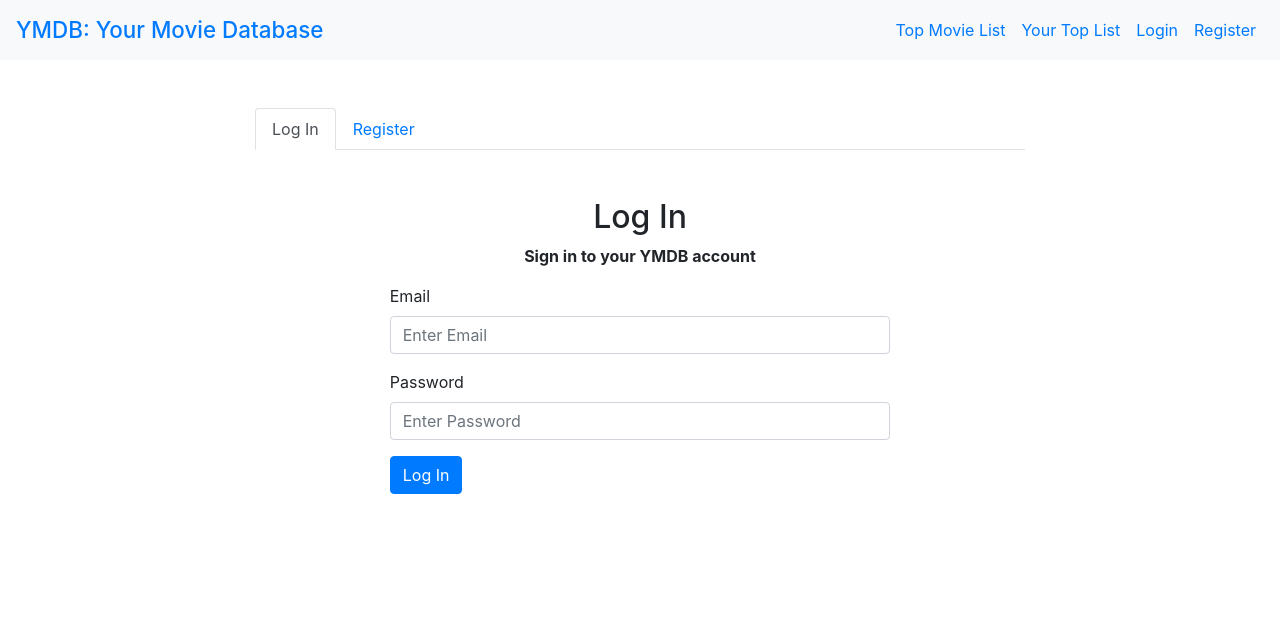
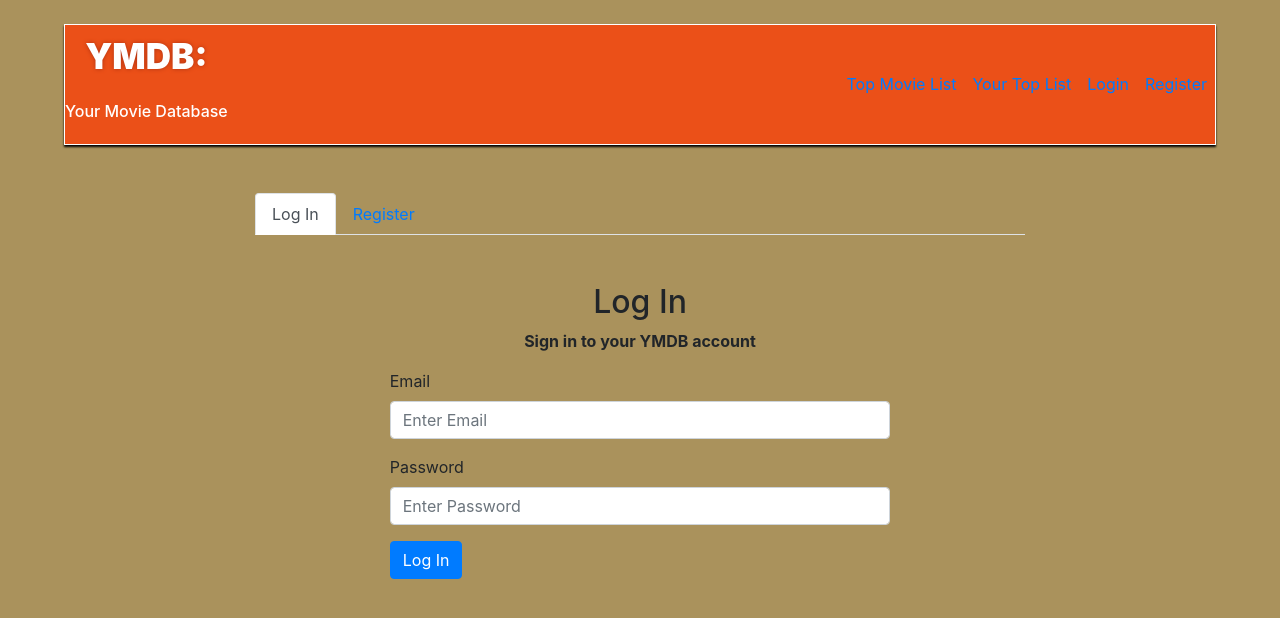
Before and after one commit to SeanPhilippi/your-movie-database, a React (Create React App) app: page / in a window 1280 px wide. Shown: the top 618 px of the page. Built offline with nearby package versions, Linux system fonts and the light colour scheme.

Commit message:
home styling started

```diff
--- a/src/App.js
+++ b/src/App.js
@@ -21,9 +21,7 @@ class App extends PureComponent {
     return (
       <div>
         <Switch>
-          <Route exact path="/"
-          // component={Home}
-          />
+          <Route exact path="/" component={Home}/>
           <Route exact path="/top-movies" component={TopMovieList}/>
           <Route exact path="/profile" component={Profile} />
           <Route path="/movie" component={MoviePage} />
--- a/src/components/Home/Home.css
+++ b/src/components/Home/Home.css
@@ -1,6 +1,22 @@
-.home-container {
+body {
+  background-color: #AA925C;
+}
+
+.container {
   margin: auto;
-  display: block;
+  background-color: #E6D8B6;
+  border: 1px solid black;
+  flex: 1;
+  align-items: center;
+  justify-content: center;
+}
+
+.inner-container {
+  width: 80%;
+  height: 60rem;
+  flex: 1;
+  flex-direction: column;
+  justify-content: space-between;
 }
 
 .home {
--- a/src/components/Home/Home.js
+++ b/src/components/Home/Home.js
@@ -16,37 +16,10 @@ class Home extends React.PureComponent {
 
   render() {
     return (
-      <Container style={{ border: '1px solid black', flex: 1, alignItems: 'center', justifyContent: 'center' }}>
-        {/* <Row>
-          <Col>
-            Your Movie Database
-          </Col>
-          <Row style={{flex: 1, flexDirection: 'row', border: '1px red solid'}}>
-            <Col xs="6" md="4">
-              Home
-            </Col>
-            <Col xs="6">
-              Top Movie List
-            </Col>
-            <Col xs="6" md="4">
-              Your Top List
-            </Col>
-            <Col xs="6" md="4">
-              Users Index
-            </Col>
-            <Col xs="6" md="4">
-              All The Movies
-            </Col>
-          </Row>
-        </Row> */}
-
-        <Col style={{width: '80%', height: '60rem', flex: 1, flexDirection: 'column', justifyContent: 'space-between', border: 'solid 1px black'}}>
-          <Row>
-            <HomeCard title='YMDB Top Movies' description=''/>
-          </Row>
-          <Row>
-            <HomeCard title='Most Visited Lists' description=''/>
-          </Row>
+      <Container className="container d-flex justify-content-center">
+        <Col className="inner-container d-flex justify-content-center">
+          <HomeCard title='YMDB Top Movies' description=''/>
+          <HomeCard title='Most Visited Lists' description=''/>
         </Col>
       </Container>
     )
--- a/src/components/HomeCard/HomeCard.css
+++ b/src/components/HomeCard/HomeCard.css
@@ -1,11 +1,13 @@
 .card {
-
+  background-color: #DCCBA1;
 }
 
 .cardTitle {
-
+  background-color: #B20F07;
+  color: white;
 }
 
 .cardText {
-
+  color: black;
+  border-color: #DECDA4;
 }
--- a/src/components/HomeCard/HomeCard.js
+++ b/src/components/HomeCard/HomeCard.js
@@ -18,11 +18,16 @@ const HomeCard = (props) => {
   // }
 
   return (
-    <Card className="card">
+    <Card className="card my-2">
       {/* {cardImg} */}
-      <CardBody>
-        <CardTitle className="cardTitle">{title}</CardTitle>
-        <CardText className="cardText">{description}</CardText>
+      <CardBody className="p-0">
+        <CardTitle className="cardTitle pt-2 pl-4 p-1">
+          {title}
+        </CardTitle>
+        <CardText className="cardText p-4">
+          {description}
+          Lorem ipsum dolor sit, amet consectetur adipisicing elit. Nostrum quisquam alias quam?
+        </CardText>
       </CardBody>
     </Card>
   );
--- a/src/components/TopNav/TopNav.css
+++ b/src/components/TopNav/TopNav.css
@@ -1,18 +1,43 @@
-.logo {
-  height: 100px;
+.brand {
+  font-size: 1.4rem;
+  text-decoration: none;
+  font-weight: 500;
+}
+
+.navbar {
+  margin: 0 4rem;
+  border: white solid 1px;
+  box-shadow: 0 2px 2px 0 black;
+  flex: 1;
+  padding: 0;
+  justify-content: flex-end;
+  background-color: #EB5018;
+}
+
+.site-title {
+  color: white;
   display: flex;
   align-items: center;
   justify-content: center;
-  font-size: 26px;
+  font-size: 35px;
+  font-weight: 900;
+  text-shadow: 0 0 4px #AF3211; /* horizontal-offset vertical-offset 'blur' colour */
+  -moz-text-shadow: 0 0 4px #AF3211;
+  -webkit-text-shadow: 0 0 4px #AF3211;
 }
 
+.subtitle {
+  color: white;
+  font-size: 16px;
+}
 
 .nav-links {
   display: flex;
   justify-content: space-evenly;
   width: 65%;
   margin: auto;
-  height: 2rem
+  height: 2rem;
+  color: white;
 }
 
 .navlink {
--- a/src/components/TopNav/TopNav.js
+++ b/src/components/TopNav/TopNav.js
@@ -5,17 +5,14 @@ import NavLink from 'react-router-dom/NavLink';
 import Navbar from 'react-bootstrap/Navbar';
 import Nav from 'react-bootstrap/Nav';
 import { logoutUser } from '../../redux/actions';
-// import './TopNav.css';
+import './TopNav.css';
 
 const styles = {
   brand: {
-    fontSize: '1.4rem',
-    textDecoration: 'none',
-    fontWeight: 500
+
   },
   navbar: {
-    flex: 1,
-    justifyContent: 'flex-end'
+
   }
 }
 
@@ -34,7 +31,7 @@ class TopNav extends React.PureComponent {
     const { isAuthenticated, showNavItems } = this.props;
 
     const authLinks = (
-      <Nav>
+      <Nav className="p-0">
         <Nav.Link onClick={this.onLogoutClick}>
           <NavLink to="/">Logout</NavLink>
         </Nav.Link>
@@ -54,17 +51,18 @@ class TopNav extends React.PureComponent {
     )
 
     return (
-      <Navbar style={styles.navbar} bg="light" expand="lg">
+      <Navbar className="navbar mt-4" expand="lg">
         {this.props.update && this.showStatus()}
-        <Navbar.Brand style={styles.brand} >
+        <Navbar.Brand className="brand">
           <NavLink style={{ textDecoration: 'none'}} to={isAuthenticated ? '/' : '/login'}>
-            YMDB: Your Movie Database
+            <p className="site-title">YMDB:</p>
+            <p className="subtitle">Your Movie Database</p>
           </NavLink>
         </Navbar.Brand>
         <Navbar.Toggle aria-controls="basic-navbar-nav" />
         <Navbar.Collapse id="basic-navbar-nav">
           { showNavItems &&
-            <Nav className="ml-auto" style={styles.navbar}>
+            <Nav className="ml-auto">
 
               <Nav.Link>
                 <NavLink to="/top-movies">Top Movie List</NavLink>
```
